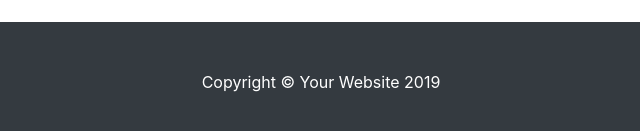
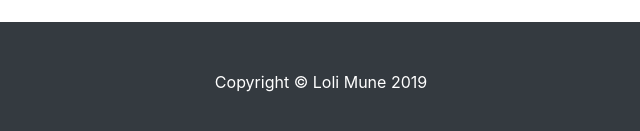
Before and after one commit to lolimune/lolimune.github.io, a plain HTML site: page index.html in a window 1280 px wide. Shown: the part 943-1074 px from the top of the page, 319-959 px from the left. Drawn offline with Linux system fonts and the light colour scheme.

Commit message:
Update index.html

```diff
--- a/index.html
+++ b/index.html
@@ -172,7 +172,7 @@
   <!-- Footer -->
   <footer class="py-5 bg-dark">
     <div class="container">
-      <p class="m-0 text-center text-white">Copyright &copy; Your Website 2019</p>
+      <p class="m-0 text-center text-white">Copyright &copy; Loli Mune 2019</p>
     </div>
     <!-- /.container -->
   </footer>
```
